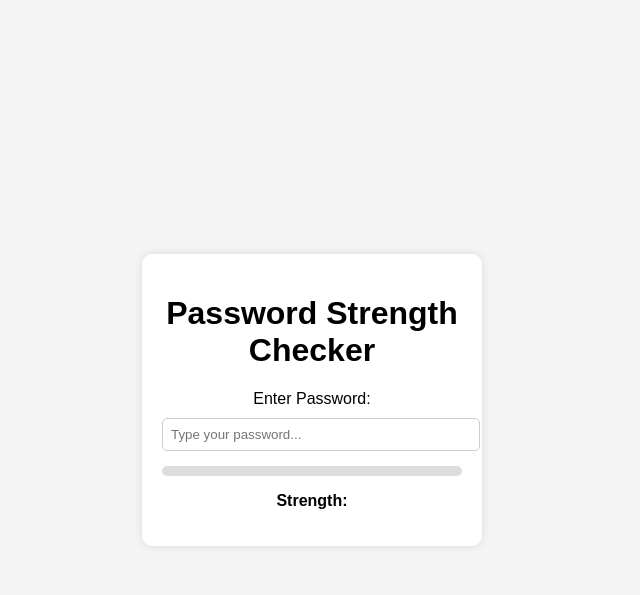
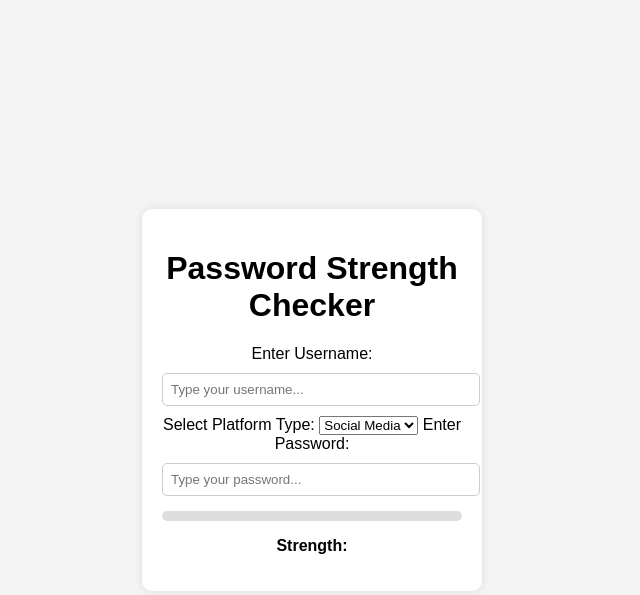
Before and after one commit to Saravanangrizz/password_strength-checker, a Flask app: page / in a window 1280 px wide. Shown: the top 595 px of the page, without its empty margins (328-968 px from the left). Run offline with Flask 3, Linux system fonts and the light colour scheme.

Commit message:
index.html

```diff
--- a/templates/index.html
+++ b/templates/index.html
@@ -10,6 +10,19 @@
 
     <div class="container">
         <h1>Password Strength Checker</h1>
+
+        <label for="username">Enter Username:</label>
+        <input type="text" id="username" placeholder="Type your username...">
+
+        <label for="platform">Select Platform Type:</label>
+        <select id="platform">
+            <option value="social">Social Media</option>
+            <option value="banking">Banking</option>
+            <option value="work">Work</option>
+            <option value="gaming">Gaming</option>
+            <option value="general">General</option>
+        </select>
+
         <label for="password">Enter Password:</label>
         <input type="password" id="password" placeholder="Type your password..." onkeyup="checkPassword()">
 
```
